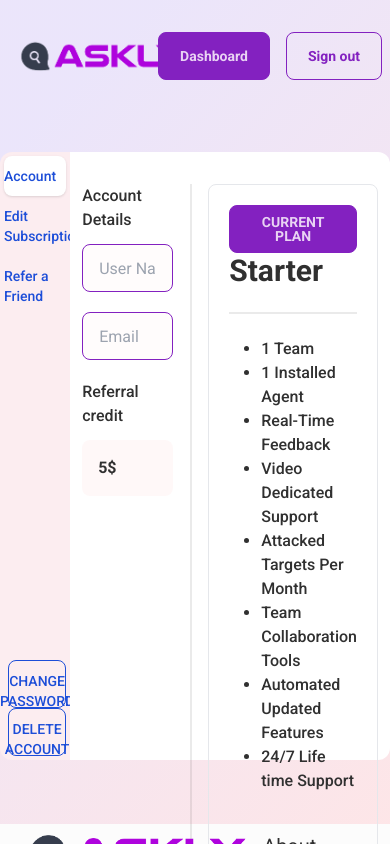
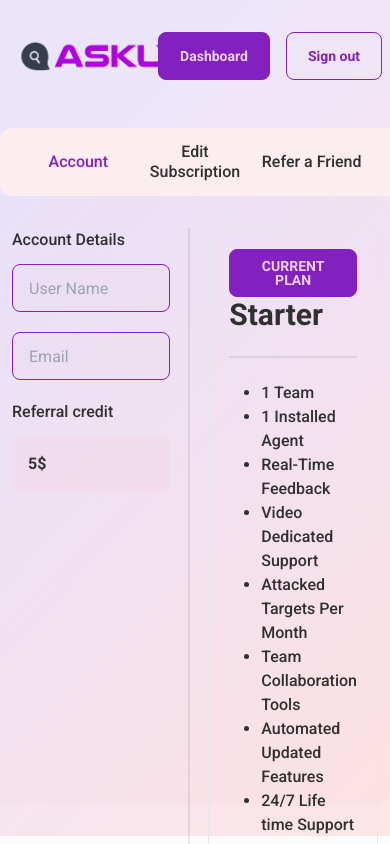
Before and after one commit to rakibul-wdp/askly, a Next.js app: page /account in a window 390 px wide. Shown: the top 844 px of the page. Built offline with nearby package versions, Linux system fonts and the light colour scheme.

Commit message:
responsive tab bar

```diff
--- a/app/account/page.js
+++ b/app/account/page.js
@@ -8,8 +8,10 @@ const Account = () => {
     <div style={{
       background: `linear-gradient(134.56deg, rgba(155, 126, 234, 0.2) 10.8%, rgba(255, 127, 127, 0.2) 88.78%)`,
     }}>
-      <AccountNav />
-      <AccountMain />
+      <div className='max-w-screen-2xl mx-auto'>
+        <AccountNav />
+        <AccountMain />
+      </div>
       <Footer />
     </div>
   )
--- a/components/account/AccountMain.js
+++ b/components/account/AccountMain.js
@@ -7,21 +7,24 @@ import AccountEditSubscription from './AccountEditSubscription';
 import AccountReferFriend from './AccountReferFriend';
 
 const categories = {
-  Account: [
+  "Account": [
     {
       id: 1,
+      icon: <svg xmlns="http://www.w3.org/2000/svg" height="1em" viewBox="0 0 448 512"><path d="M224 256A128 128 0 1 0 224 0a128 128 0 1 0 0 256zm-45.7 48C79.8 304 0 383.8 0 482.3C0 498.7 13.3 512 29.7 512H418.3c16.4 0 29.7-13.3 29.7-29.7C448 383.8 368.2 304 269.7 304H178.3z" /></svg>,
       body: <AccountBody />
     },
   ],
   "Edit Subscription": [
     {
-      id: 1,
+      id: 2,
+      icon: <svg xmlns="http://www.w3.org/2000/svg" height="1em" viewBox="0 0 320 512"><path d="M160 0c17.7 0 32 14.3 32 32V67.7c1.6 .2 3.1 .4 4.7 .7c.4 .1 .7 .1 1.1 .2l48 8.8c17.4 3.2 28.9 19.9 25.7 37.2s-19.9 28.9-37.2 25.7l-47.5-8.7c-31.3-4.6-58.9-1.5-78.3 6.2s-27.2 18.3-29 28.1c-2 10.7-.5 16.7 1.2 20.4c1.8 3.9 5.5 8.3 12.8 13.2c16.3 10.7 41.3 17.7 73.7 26.3l2.9 .8c28.6 7.6 63.6 16.8 89.6 33.8c14.2 9.3 27.6 21.9 35.9 39.5c8.5 17.9 10.3 37.9 6.4 59.2c-6.9 38-33.1 63.4-65.6 76.7c-13.7 5.6-28.6 9.2-44.4 11V480c0 17.7-14.3 32-32 32s-32-14.3-32-32V445.1c-.4-.1-.9-.1-1.3-.2l-.2 0 0 0c-24.4-3.8-64.5-14.3-91.5-26.3c-16.1-7.2-23.4-26.1-16.2-42.2s26.1-23.4 42.2-16.2c20.9 9.3 55.3 18.5 75.2 21.6c31.9 4.7 58.2 2 76-5.3c16.9-6.9 24.6-16.9 26.8-28.9c1.9-10.6 .4-16.7-1.3-20.4c-1.9-4-5.6-8.4-13-13.3c-16.4-10.7-41.5-17.7-74-26.3l-2.8-.7 0 0C119.4 279.3 84.4 270 58.4 253c-14.2-9.3-27.5-22-35.8-39.6c-8.4-17.9-10.1-37.9-6.1-59.2C23.7 116 52.3 91.2 84.8 78.3c13.3-5.3 27.9-8.9 43.2-11V32c0-17.7 14.3-32 32-32z" /></svg>,
       body: <AccountEditSubscription />
     },
   ],
   "Refer a Friend": [
     {
-      id: 1,
+      id: 3,
+      icon: <svg xmlns="http://www.w3.org/2000/svg" height="1em" viewBox="0 0 448 512"><path d="M352 224c53 0 96-43 96-96s-43-96-96-96s-96 43-96 96c0 4 .2 8 .7 11.9l-94.1 47C145.4 170.2 121.9 160 96 160c-53 0-96 43-96 96s43 96 96 96c25.9 0 49.4-10.2 66.6-26.9l94.1 47c-.5 3.9-.7 7.8-.7 11.9c0 53 43 96 96 96s96-43 96-96s-43-96-96-96c-25.9 0-49.4 10.2-66.6 26.9l-94.1-47c.5-3.9 .7-7.8 .7-11.9s-.2-8-.7-11.9l94.1-47C302.6 213.8 326.1 224 352 224z" /></svg>,
       body: <AccountReferFriend />
     },
   ],
@@ -35,21 +38,23 @@ const AccountMain = () => {
 
   const changePassword = Object.keys(categories).map((category) => category);
 
+  const changeIcons = Object.keys(categories).map(category => categories[category][0].id);
+
   return (
-    <div className="w-full lg:px-24 py-16 sm:px-0">
-      <Tab.Group as="div" className="flex justify-between">
-        <Tab.List className="flex flex-col justify-between w-[18%] h-[72vh] space-x-1 rounded-l-xl bg-[#FCEDF0] p-1">
-          <div>
+    <div className="w-full pt-10 pb-8">
+      <Tab.Group as="div" className="flex lg:flex-row flex-col justify-between">
+        <Tab.List className="flex flex-col justify-between w-full lg:w-[18%] lg:h-[72vh] space-x-1 rounded-l-xl bg-[#FCEDF0] p-1 lg:pt-5">
+          <div className='flex lg:flex-col px-4 sm:px-14 md:px-32 lg:px-0'>
             {Object.keys(categories).map((category) => (
               <Tab
                 key={category}
                 className={({ selected }) =>
                   classNames(
-                    'w-full rounded-lg py-2.5 text-sm font-medium leading-5 text-blue-700',
-                    'ring-white ring-opacity-60 ring-offset-2 ring-offset-blue-400 focus:outline-none focus:ring-2 text-start',
+                    'w-full py-2.5 lg:pl-4 font-medium leading-5',
+                    'lg:text-start',
                     selected
-                      ? 'bg-white shadow'
-                      : 'text-blue-100 hover:bg-white/[0.12] hover:text-white'
+                      ? 'text-primary'
+                      : 'hover:text-primary'
                   )
                 }
               >
@@ -57,32 +62,12 @@ const AccountMain = () => {
               </Tab>
             ))}
           </div>
-          <div>
-            {changePassword[0] === "Account" && <Tab
-              className={({ selected }) =>
-                classNames(
-                  'w-full rounded-lg py-2.5 text-sm font-medium leading-5 text-blue-700',
-                  'ring-white ring-opacity-60 ring-offset-2 ring-offset-blue-400 focus:outline-none focus:ring-2 btn btn-outline',
-                  selected
-                    ? 'bg-white shadow'
-                    : 'text-blue-100 hover:bg-white/[0.12] hover:text-white'
-                )
-              }
-            >
+          <div className='hidden lg:block'>
+            {changePassword[0] === "Account" && <Tab className="btn btn-primary btn-outline normal-case w-[12rem] ml-3 mb-2">
               Change Password
             </Tab>
             }
-            <Tab
-              className={({ selected }) =>
-                classNames(
-                  'w-full rounded-lg py-2.5 text-sm font-medium leading-5 text-blue-700',
-                  'ring-white ring-opacity-60 ring-offset-2 ring-offset-blue-400 focus:outline-none focus:ring-2 btn btn-outline',
-                  selected
-                    ? 'bg-white shadow'
-                    : 'text-blue-100 hover:bg-white/[0.12] hover:text-white'
-                )
-              }
-            >
+            <Tab className="btn btn-primary btn-outline normal-case w-[12rem] ml-3 mb-2">
               Delete Account
             </Tab>
           </div>
@@ -92,8 +77,11 @@ const AccountMain = () => {
             <Tab.Panel
               key={idx}
               className={classNames(
-                'rounded-r-xl bg-white p-3 h-[72vh]',
+                'rounded-r-xl p-3 h-[72vh]',
               )}
+              style={{
+                background: `linear-gradient(134.56deg, rgba(155, 126, 234, 0.04) 10.8%, rgba(255, 127, 127, 0.04) 88.78%)`,
+              }}
             >
               {
                 posts.map((post) => (
--- /dev/null
+++ b/components/common/DashboardButton.js
@@ -0,0 +1,9 @@
+import React from 'react'
+
+const DashboardButton = ({ Children }) => {
+  return (
+    <button className='btn btn-primary btn-outline normal-case'>{Children}</button>
+  )
+}
+
+export default DashboardButton;
```
